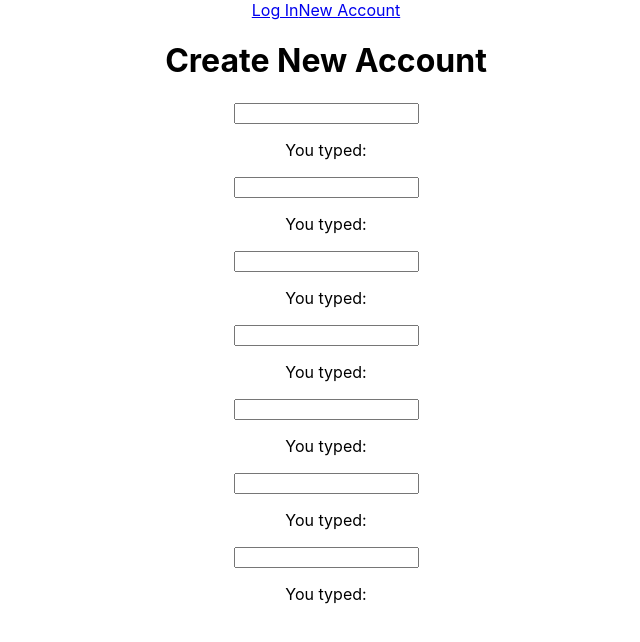
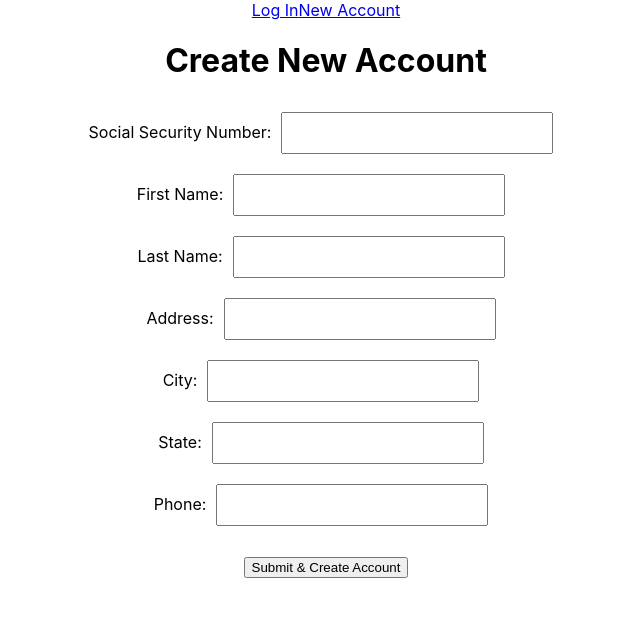
Before and after one commit to joshuavkoshy123/libraryProject, a React (Create React App) app in the folder library_project/frontend/: page /new-account in a window 1280 px wide. Shown: the top 642 px of the page, without its empty margins (314-954 px from the left). Built offline with nearby package versions, Linux system fonts and the light colour scheme.

Commit message:
before merge

```diff
--- a/library_project/frontend/src/NewAccount.js
+++ b/library_project/frontend/src/NewAccount.js
@@ -2,7 +2,7 @@ import React from 'react';
 import { useState } from 'react';
 //ssn, fname, lname, address,city, state, phone
 
-//label fields!! make more readable
+
 // then just format the fields
 // also submit button
 // something that lets the user know that account
@@ -16,68 +16,134 @@ function NewAccount() {
     const [city, setCity] = useState(" ");
     const [state, setState] = useState(" ");
     const [phone, setPhone] = useState(" ");
+    const submit =() => {
+        alert("Account Created with Card ID: ");
+
+    }
     return (
-        <div>
+        <div style={{ margin: '20px'}}>
             <h1>
                 Create New Account
             </h1>
 
+            <label> Social Security Number:
             <input
                 type="text"
+                style={{
+                width: '20%',
+                padding: '10px',
+                margin: '10px 10px',
+                fontSize: '16px'
+                }}
                 value={ssn}
                 onChange = {(e) => setSsn(e.target.value)}
                 placeholder ="ssn"
                 />
-                <p>You typed: {ssn}</p>
+                <br></br>
 
+                </label>
 
+            <label> First Name:
             <input
                 type="text"
+                style={{
+                width: '20%',
+                padding: '10px',
+                margin: '10px 10px',
+                fontSize: '16px'
+                }}
                 value={firstName}
                 onChange = {(e) => setFirstName(e.target.value)}
                 placeholder ="First Name"
                 />
-                <p>You typed: {firstName}</p>
+                <br></br>
+                </label>
 
+
+                <label> Last Name:
                 <input
                 type="text"
+                style={{
+                width: '20%',
+                padding: '10px',
+                margin: '10px 10px',
+                fontSize: '16px'
+                }}
                 value={lastName}
                 onChange = {(e) => setLastName(e.target.value)}
                 placeholder ="Last Name"
                 />
-                <p>You typed: {lastName}</p>
+                <br></br>
+                </label>
 
+
+                <label> Address:
                 <input
                 type="text"
+                style={{
+                width: '20%',
+                padding: '10px',
+                margin: '10px 10px',
+                fontSize: '16px'
+                }}
                 value={address}
                 onChange = {(e) => setAddress(e.target.value)}
                 placeholder ="Address"
                 />
-                <p>You typed: {address}</p>
+                <br></br>
+                </label>
 
+                <label> City:
                 <input
                 type="text"
+                style={{
+                width: '20%',
+                padding: '10px',
+                margin: '10px 10px',
+                fontSize: '16px'
+                }}
                 value={city}
                 onChange = {(e) => setCity(e.target.value)}
                 placeholder ="City"
                 />
-                <p>You typed: {city}</p>
+                <br></br>
 
+                </label>
+
+                <label> State:
                 <input
                 type="text"
+                style={{
+                width: '20%',
+                padding: '10px',
+                margin: '10px 10px',
+                fontSize: '16px'
+                }}
                 value={state}
                 onChange = {(e) => setState(e.target.value)}
-                placeholder ="Statee"
+                placeholder ="State"
                 />
-                <p>You typed: {state}</p>
+               <br></br>
+                </label>
 
+
+                <label> Phone:
                 <input
                 type="text"
+                style={{
+                width: '20%',
+                padding: '10px',
+                margin: '10px 10px',
+                fontSize: '16px'
+                }}
                 value={phone}
                 onChange = {(e) => setPhone(e.target.value)}
                 placeholder ="Phone"
                 />
-                <p>You typed: {phone}</p>
+                <br></br>
+                <br></br>
+                </label>
+                <button onClick={submit}> Submit & Create Account </button>
 
 
         </div>
```
Also changed, not shown: library_project/frontend/src/pages/login.js (+8 -0 lines).
